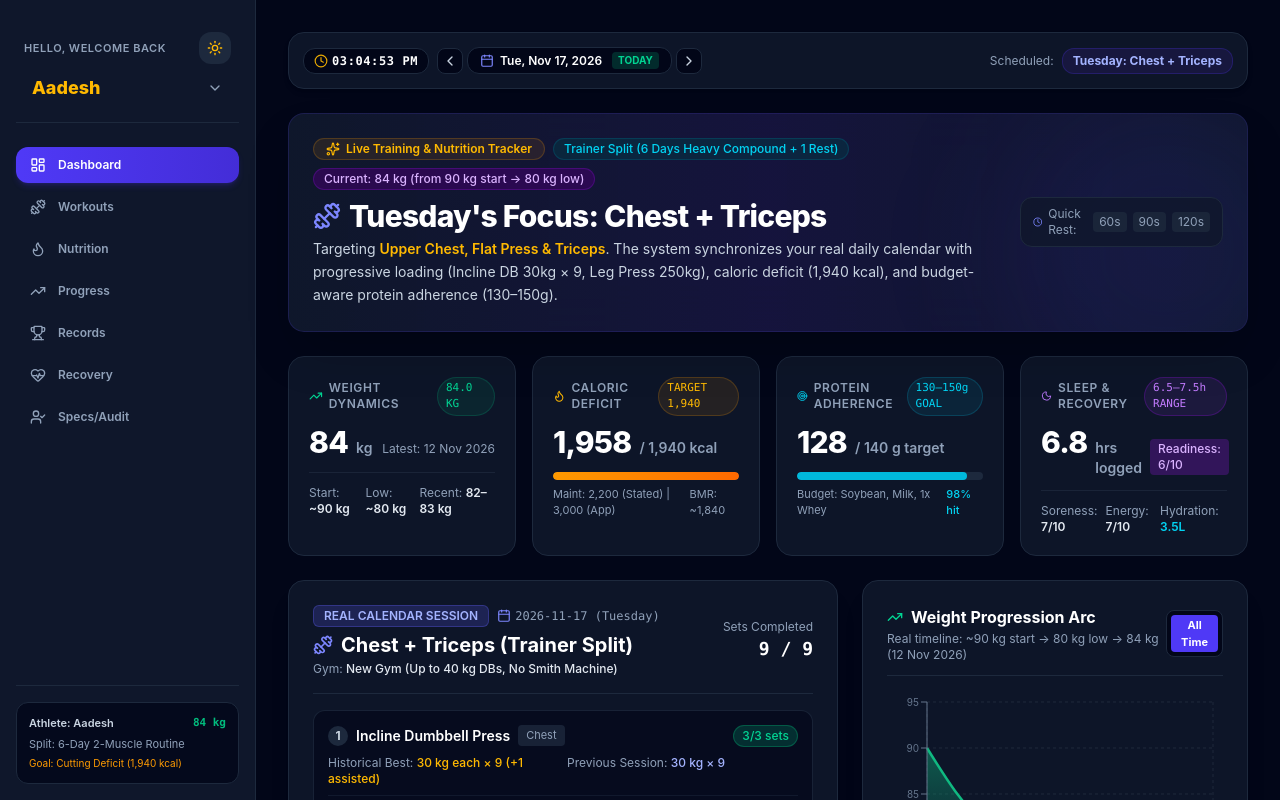
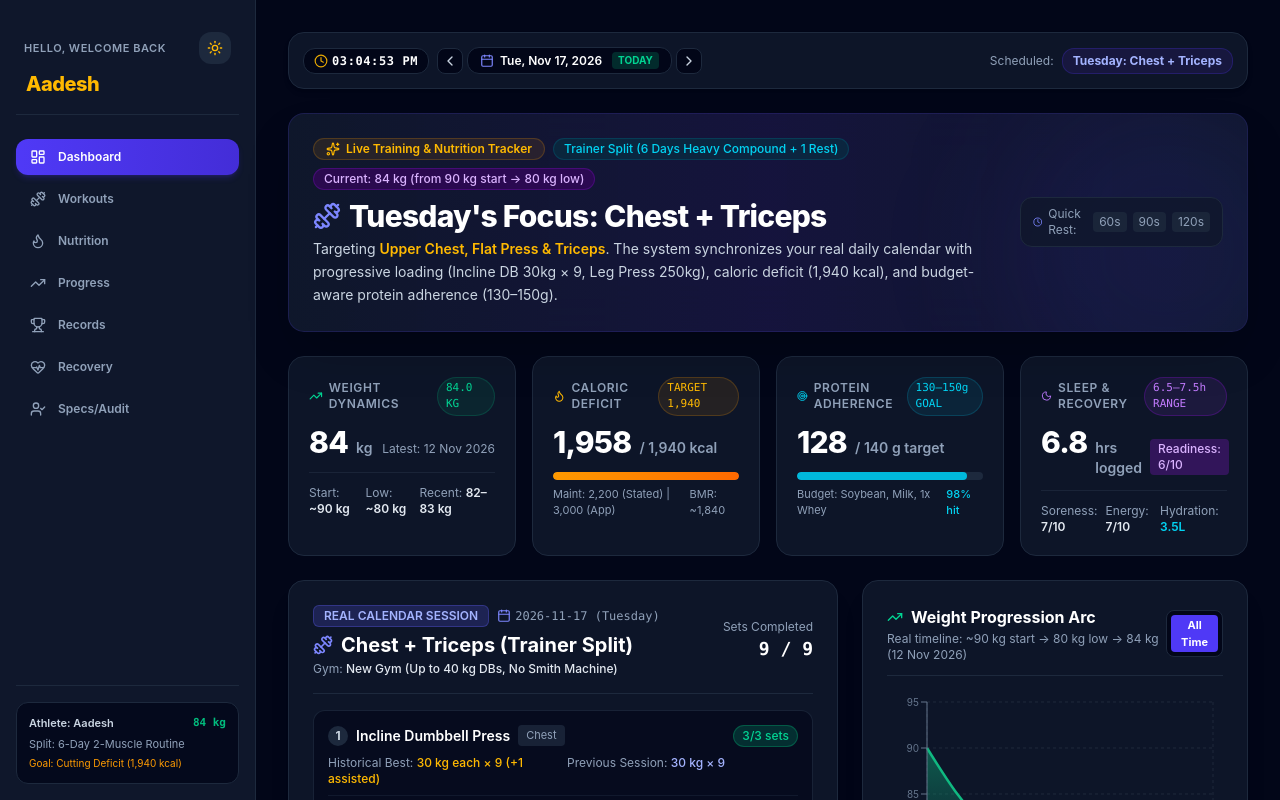
Before and after one commit to disha-satpute/Fitness-Tracking-Web, a React (Vite) app: page / in a window 1280 px wide. Shown: the top 800 px of the page. Built offline with nearby package versions, Linux system fonts and the light colour scheme.

Commit message:
done changes in name

```diff
--- a/src/App.tsx
+++ b/src/App.tsx
@@ -19,8 +19,7 @@ import {
   MoreHorizontal,
   X,
   Sun,
-  Moon,
-  ChevronDown
+  Moon
 } from 'lucide-react';
 
 const NAME_OPTIONS = ['Aaduu', 'Aadesh', 'Handsome', 'Aadyy'];
@@ -29,16 +28,26 @@ const MainApp: React.FC = () => {
   const [activeTab, setActiveTab] = useState<string>('dashboard');
   const [moreSheetOpen, setMoreSheetOpen] = useState<boolean>(false);
   const [theme, setTheme] = useState<'dark' | 'light'>('dark');
+
+  // Random / anonymous selection without dropdown
   const [selectedName, setSelectedName] = useState<string>(() => {
-    return localStorage.getItem('user_display_name') || 'Aadesh';
+    const randomIndex = Math.floor(Math.random() * NAME_OPTIONS.length);
+    return NAME_OPTIONS[randomIndex];
   });
-  const [showNameDropdown, setShowNameDropdown] = useState<boolean>(false);
 
   const { restTimerSeconds, stopRestTimer, startRestTimer } = useFitness();
 
+  // Subtle periodic change every 45 seconds or on page visit
   useEffect(() => {
-    localStorage.setItem('user_display_name', selectedName);
-  }, [selectedName]);
+    const interval = setInterval(() => {
+      setSelectedName(prev => {
+        const remaining = NAME_OPTIONS.filter(n => n !== prev);
+        const next = remaining[Math.floor(Math.random() * remaining.length)];
+        return next;
+      });
+    }, 45000);
+    return () => clearInterval(interval);
+  }, []);
 
   const toggleTheme = () => {
     setTheme(prev => (prev === 'dark' ? 'light' : 'dark'));
@@ -67,7 +76,7 @@ const MainApp: React.FC = () => {
       {/* Sidebar for Desktop & Tablets (>= 768px) */}
       <aside className={`hidden md:flex flex-col w-64 ${theme === 'light' ? 'bg-white border-slate-200' : 'bg-slate-900 border-slate-800'} border-r p-4 justify-between shrink-0 sticky top-0 h-screen`}>
         <div>
-          {/* Replaced Header: Hello, welcome back [Name] + Theme switch */}
+          {/* Header: Anonymous greeting without select dropdown + Theme switch */}
           <div className={`px-2 py-4 mb-6 border-b ${theme === 'light' ? 'border-slate-200' : 'border-slate-800'}`}>
             <div className="flex items-center justify-between">
               <span className="text-[11px] font-semibold text-slate-400 uppercase tracking-wider">
@@ -88,36 +97,11 @@ const MainApp: React.FC = () => {
               </button>
             </div>
 
-            {/* Name Selector Dropdown */}
-            <div className="relative mt-1.5">
-              <button
-                onClick={() => setShowNameDropdown(!showNameDropdown)}
-                className={`flex items-center justify-between w-full text-left font-extrabold text-lg text-amber-400 py-1 px-2 rounded-lg transition hover:bg-amber-500/10`}
-              >
-                <span className="truncate">{selectedName}</span>
-                <ChevronDown className={`w-4 h-4 text-slate-400 transition-transform ${showNameDropdown ? 'rotate-180' : ''}`} />
-              </button>
-
-              {showNameDropdown && (
-                <div className={`absolute top-full left-0 right-0 mt-1 z-50 rounded-xl shadow-xl border ${theme === 'light' ? 'bg-white border-slate-200' : 'bg-slate-900 border-slate-800'} p-1 space-y-0.5`}>
-                  {NAME_OPTIONS.map((name) => (
-                    <button
-                      key={name}
-                      onClick={() => {
-                        setSelectedName(name);
-                        setShowNameDropdown(false);
-                      }}
-                      className={`w-full text-left px-3 py-1.5 rounded-lg text-xs font-bold transition ${
-                        selectedName === name
-                          ? 'bg-amber-500/20 text-amber-400'
-                          : 'text-slate-400 hover:text-white hover:bg-slate-800'
-                      }`}
-                    >
-                      {name}
-                    </button>
-                  ))}
-                </div>
-              )}
+            {/* Clean Anonymous Name (No dropdown) */}
+            <div className="mt-1.5 px-0.5">
+              <span className="font-extrabold text-xl text-amber-400 tracking-tight transition-all duration-300">
+                {selectedName}
+              </span>
             </div>
           </div>
 
@@ -175,35 +159,8 @@ const MainApp: React.FC = () => {
       <header className={`md:hidden ${theme === 'light' ? 'bg-white/95 border-slate-200' : 'bg-slate-900/95 border-slate-800'} backdrop-blur-md border-b px-4 py-3 flex items-center justify-between sticky top-0 z-40`} style={{ paddingTop: 'max(0.75rem, env(safe-area-inset-top))' }}>
         <div>
           <div className="text-[10px] uppercase tracking-wider text-slate-400 font-medium">Hello, welcome back</div>
-          <div className="relative">
-            <button
-              onClick={() => setShowNameDropdown(!showNameDropdown)}
-              className="flex items-center gap-1 text-base font-extrabold text-amber-400 leading-tight"
-            >
-              <span>{selectedName}</span>
-              <ChevronDown className="w-3.5 h-3.5 text-slate-400" />
-            </button>
-
-            {showNameDropdown && (
-              <div className={`absolute top-full left-0 mt-1 z-50 min-w-[130px] rounded-xl shadow-xl border ${theme === 'light' ? 'bg-white border-slate-200' : 'bg-slate-900 border-slate-800'} p-1 space-y-0.5`}>
-                {NAME_OPTIONS.map((name) => (
-                  <button
-                    key={name}
-                    onClick={() => {
-                      setSelectedName(name);
-                      setShowNameDropdown(false);
-                    }}
-                    className={`w-full text-left px-3 py-1.5 rounded-lg text-xs font-bold transition ${
-                      selectedName === name
-                        ? 'bg-amber-500/20 text-amber-400'
-                        : 'text-slate-400 hover:text-white hover:bg-slate-800'
-                    }`}
-                  >
-                    {name}
-                  </button>
-                ))}
-              </div>
-            )}
+          <div className="text-base font-extrabold text-amber-400 leading-tight">
+            {selectedName}
           </div>
         </div>
 
```
